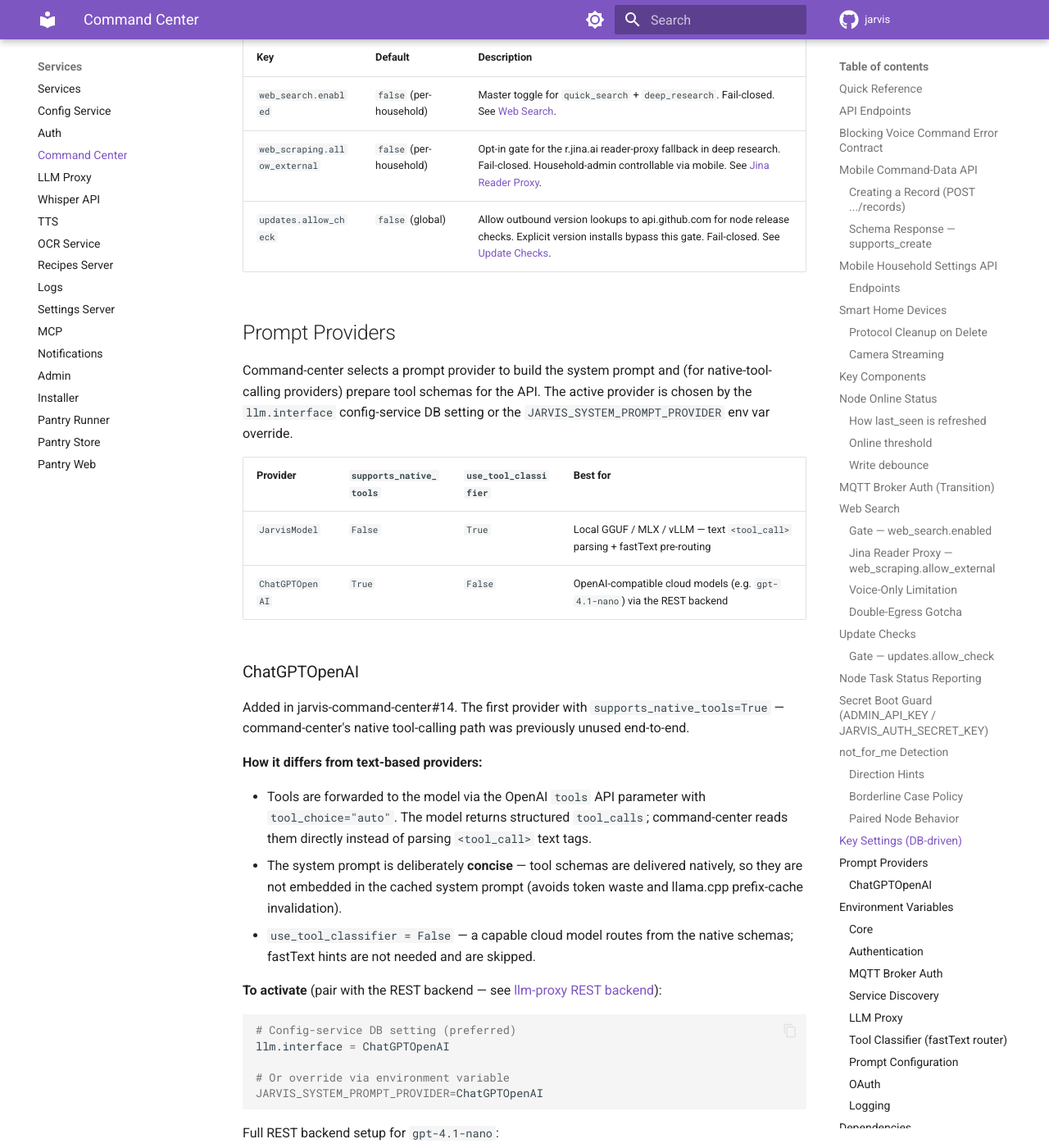
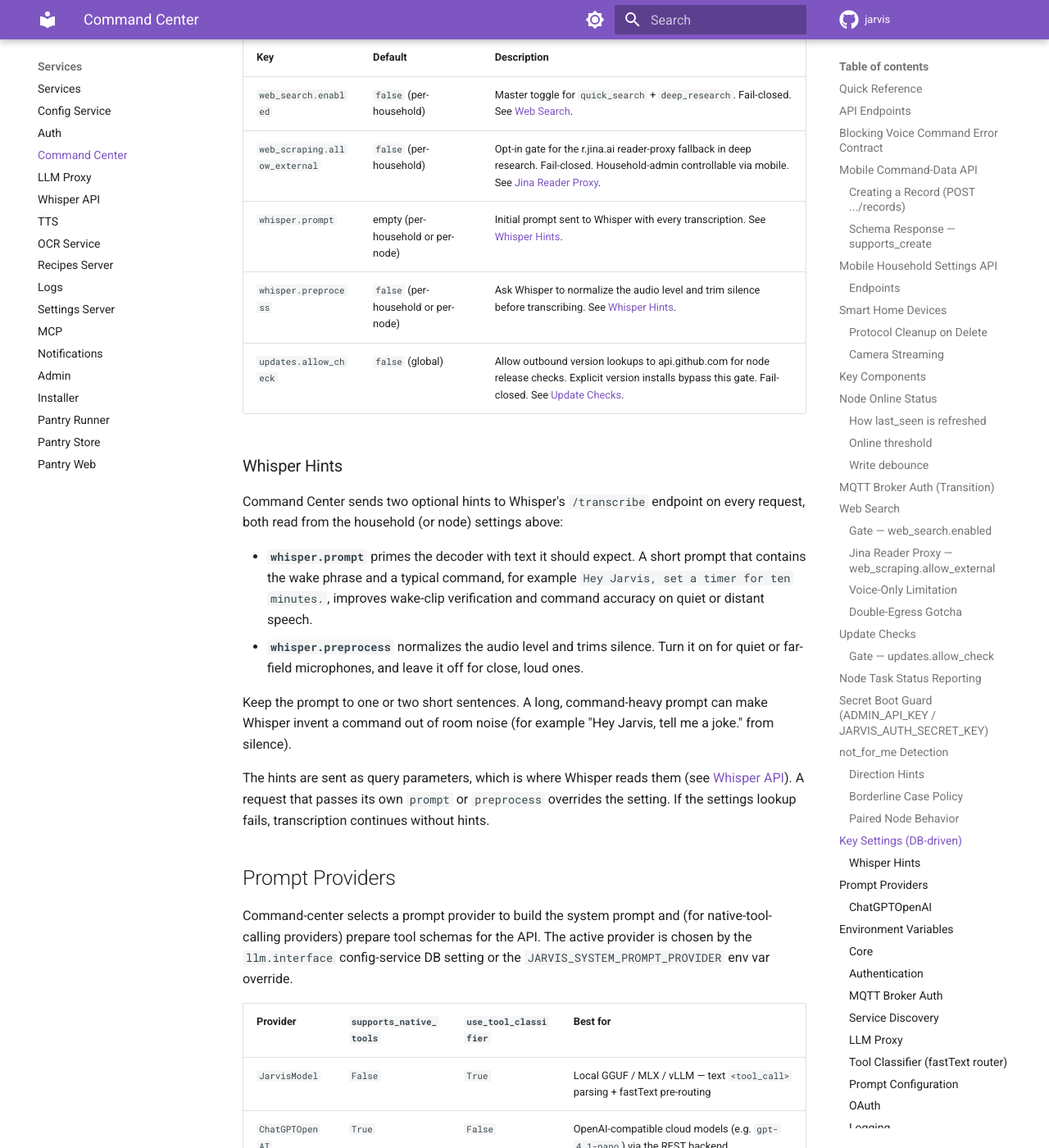
Before and after one commit to alexberardi/jarvis-docs, an MkDocs documentation site: the page built from docs/services/command-center.md, in a window 1280 px wide and 1400 px high, scrolled down 14069 px. Shown: the whole window at 82% size. Built offline with MkDocs 1.6.1 and Material for MkDocs 9.7.7, drawn with Linux system fonts in a browser that asks for light colours; comment, search, counter and statistics services are not loaded.

Commit message:
docs(command-center): document whisper.prompt and whisper.preprocess settings
Co-Authored-By: Claude Sonnet 5.5 <noreply@anthropic.com>

```diff
--- a/docs/services/command-center.md
+++ b/docs/services/command-center.md
@@ -356,8 +356,28 @@ These settings are persisted in PostgreSQL and editable via **Admin → Settings
 |---|---|---|
 | `web_search.enabled` | `false` (per-household) | Master toggle for `quick_search` + `deep_research`. Fail-closed. See [Web Search](#web-search). |
 | `web_scraping.allow_external` | `false` (per-household) | Opt-in gate for the r.jina.ai reader-proxy fallback in deep research. Fail-closed. Household-admin controllable via mobile. See [Jina Reader Proxy](#jina-reader-proxy-web_scrapingallow_external). |
+| `whisper.prompt` | empty (per-household or per-node) | Initial prompt sent to Whisper with every transcription. See [Whisper Hints](#whisper-hints). |
+| `whisper.preprocess` | `false` (per-household or per-node) | Ask Whisper to normalize the audio level and trim silence before transcribing. See [Whisper Hints](#whisper-hints). |
 | `updates.allow_check` | `false` (global) | Allow outbound version lookups to api.github.com for node release checks. Explicit version installs bypass this gate. Fail-closed. See [Update Checks](#update-checks). |
 
+
+### Whisper Hints
+
+Command Center sends two optional hints to Whisper's `/transcribe` endpoint on every request, both read from the
+household (or node) settings above:
+
+- **`whisper.prompt`** primes the decoder with text it should expect. A short prompt that contains the wake phrase and a
+  typical command, for example `Hey Jarvis, set a timer for ten minutes.`, improves wake-clip verification and command
+  accuracy on quiet or distant speech.
+- **`whisper.preprocess`** normalizes the audio level and trims silence. Turn it on for quiet or far-field microphones,
+  and leave it off for close, loud ones.
+
+Keep the prompt to one or two short sentences. A long, command-heavy prompt can make Whisper invent a command out of
+room noise (for example "Hey Jarvis, tell me a joke." from silence).
+
+The hints are sent as query parameters, which is where Whisper reads them (see
+[Whisper API](whisper-api.md#transcription)). A request that passes its own `prompt` or `preprocess` overrides the setting.
+If the settings lookup fails, transcription continues without hints.
 
 ## Prompt Providers
 
```
Also changed, not shown: docs/services/whisper-api.md (+3 -0 lines), 1 other file.
